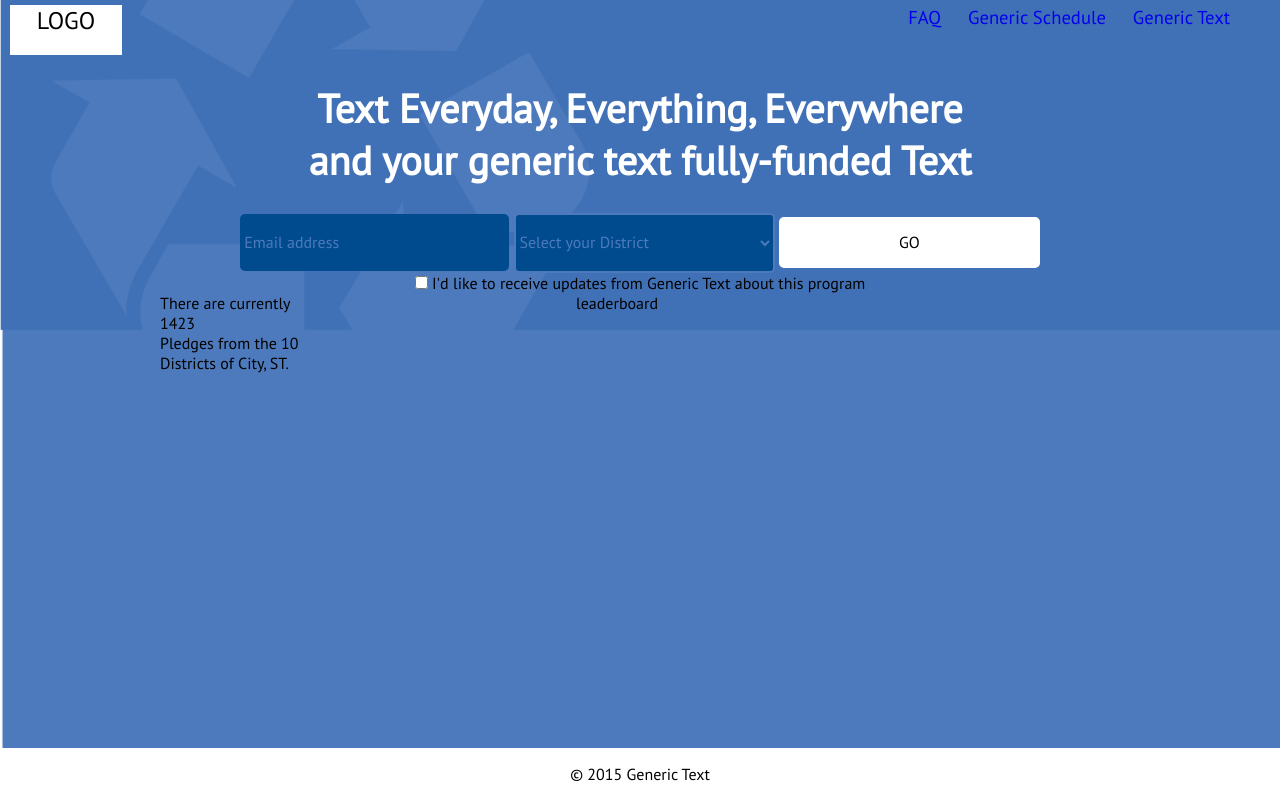
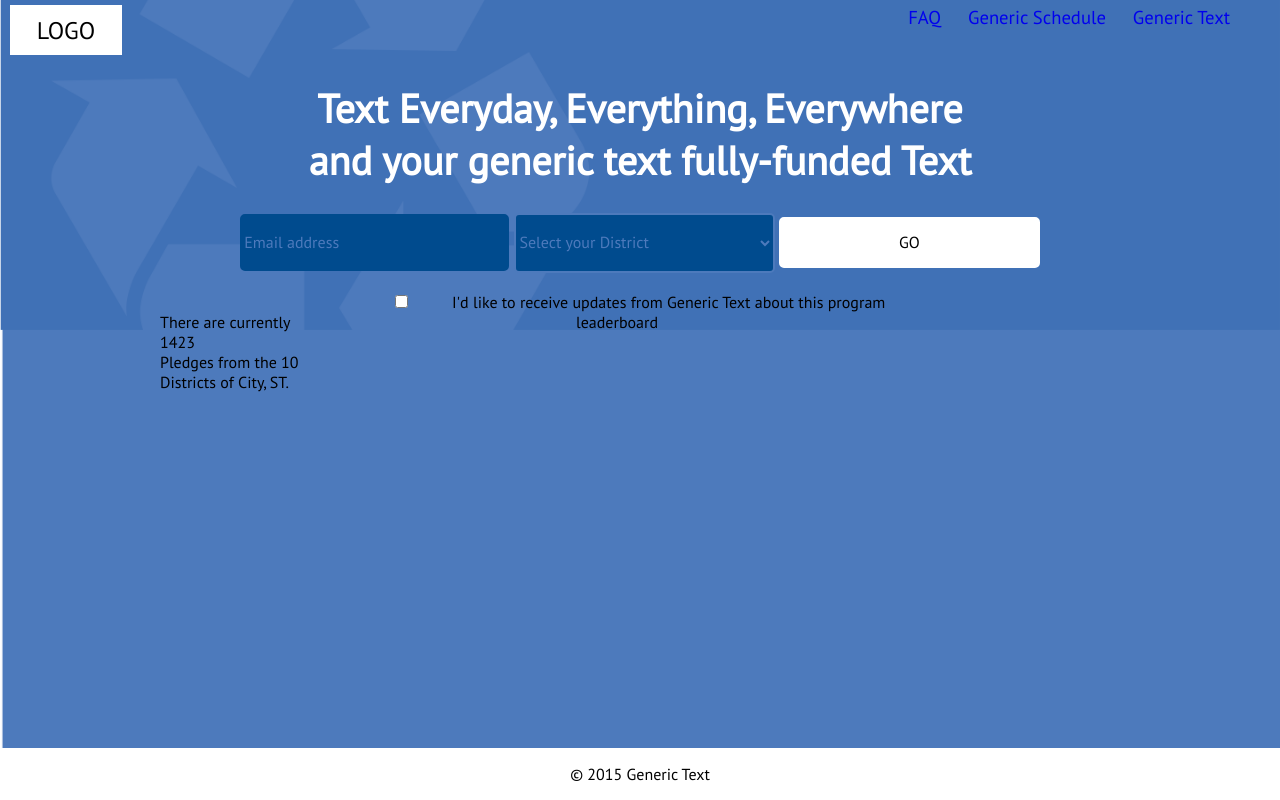
Before and after one commit to burneyburney/technicalAssessment, a plain HTML site: page index.html in a window 1280 px wide. Drawn offline with Linux system fonts and the light colour scheme.

Commit message:
finally got logo to center

```diff
--- a/index.html
+++ b/index.html
@@ -18,7 +18,7 @@
     <nav class="navbar" >
         <div class="row">
             <div class="eight columns">
-                <div class="homepage-logo">LOGO</div>
+                <div class="homepage-logo"><span>LOGO</span></div>
             </div>
             <div class="links align-center">
                 <a href="#facebook" class="homepage-faq href">FAQ</a>
@@ -63,8 +63,9 @@
 
     <div class="row">
         <div class="twelve columns align-center">
-            <input type="checkbox" name="updates" class="homepage-checkbox" value="updates">
-            <label for="updates">I'd like to receive updates from Generic Text about this program </label>
+            <label><input type="checkbox" name="updates" class="homepage-checkbox" value="updates">
+                <span class="checkbox-text">I'd like to receive updates from Generic Text about this program </label></span>
+
 
 
 
--- a/public/css/main.css
+++ b/public/css/main.css
@@ -25,6 +25,11 @@ h1 {
     height: 50px;
     margin-left: 10px;
     text-align: center;
+    display: table;
+}
+.homepage-logo > span {
+    vertical-align:middle;
+    display: table-cell;
 }
 
 .links {
@@ -126,3 +131,12 @@ input[type="email"].homepage-email-address::-webkit-input-placeholder {
     border: solid white 2px;
     background-color: #ffffff;
 }
+
+.homepage-checkbox{
+    margin-top: 22px;
+
+}
+
+.checkbox-text{
+    margin-left: 40px;
+}
```
